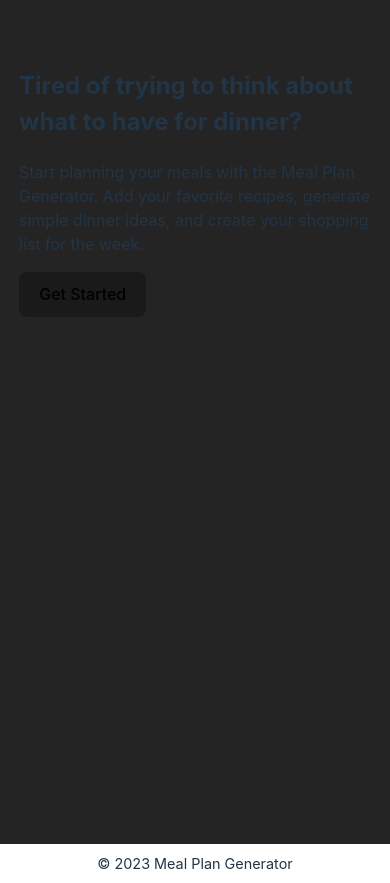
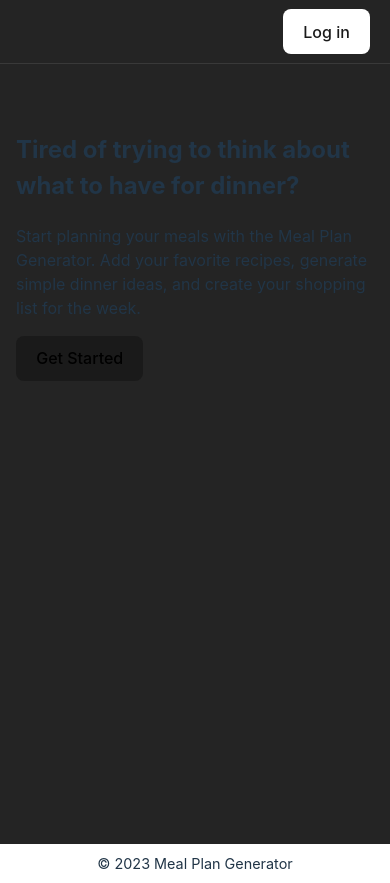
Before and after one commit to jrparente/app-simple-dinners, a React (Vite) app: page / in a window 390 px wide. Built offline with nearby package versions, Linux system fonts and the light colour scheme.

Commit message:
changes styles in navbar and sidebar

```diff
--- a/src/index.css
+++ b/src/index.css
@@ -219,7 +219,6 @@ button:focus-visible {
   padding: .5rem;
   background-color: #2c2c2c;
   border-radius: 5px;
-  margin-right: .5rem;
 }
 
 /* Sidebar */
@@ -231,6 +230,7 @@ button:focus-visible {
   width: 20rem;
   height: 100%;
   padding-top: 2rem;
+  padding-inline: 1rem;
   transition: transform 0.3s ease;
   background-color: #1b1b1b;
 
@@ -241,11 +241,12 @@ button:focus-visible {
 }
 
 .logo {
-  font-size: 1.5rem;
+  font-size: clamp(1.5rem, 2vw +1rem, 4rem);
   font-weight: 600;
   color: #e3e3e3;
   padding: 0.6rem;
   margin-right: auto;
+  background-color: transparent;
 }
 
 .nav {
@@ -261,14 +262,9 @@ button:focus-visible {
   align-items: center;
   width: 100%;
   padding: 0.6rem;
-  color: #e3e3e3;
+  color: #a1a1a1;
   cursor: pointer;
-}
-
-.menuLink:hover {
-  background-color: #2c2c2c;
   border-radius: 5px;
-  color: #e3e3e3;
 }
 
 .linkIcon {
@@ -283,6 +279,26 @@ button:focus-visible {
   color: #e3e3e3;
 }
 
+.logoutButton {
+  padding: 0.6rem;
+  width: 100%;
+  color: #e3e3e3;
+  cursor: pointer;
+  background-color: rgba(36, 36, 36, 0.9);
+  border: var(--border);
+  border-radius: 5px;
+}
+
+.logoutButton:hover,
+.menuLink:hover {
+
+  color: #e3e3e3;
+}
+
+.logoutButton:hover {
+  background-color: #2c2c2c;
+}
+
 /* Navbar */
 .navbar {
   display: flex;
--- a/src/pages/(dashboard)/_components/Nav/Nav.jsx
+++ b/src/pages/(dashboard)/_components/Nav/Nav.jsx
@@ -10,7 +10,7 @@ function Nav({ isSidebarOpen, resetSidebar }) {
       <div role="button" onClick={() => resetSidebar()} className="iconButton">
         <ChevronsRight />
       </div>
-      <NavLink to="/" className={"logo"}>
+      <NavLink to="/dashboard" className={"logo"}>
         Meal Plan Generator
       </NavLink>
     </nav>
--- a/src/pages/(dashboard)/_components/Sidebar/Sidebar.jsx
+++ b/src/pages/(dashboard)/_components/Sidebar/Sidebar.jsx
@@ -28,7 +28,7 @@ function Sidebar({ isMobile, isSidebarOpen, collapseSidebar }) {
       aria-label="Sidebar"
     >
       <div className="flex w-full align-center">
-        <NavLink to="/" className={"logo"}>
+        <NavLink to="/dashboard" className={"logo"}>
           Meal Plan Generator
         </NavLink>
         <div
@@ -81,7 +81,11 @@ function Sidebar({ isMobile, isSidebarOpen, collapseSidebar }) {
             <User className={"linkIcon"} /> Profile
           </NavLink>
         </li>
-        <li className={`${"menuLink"}`} onClick={handleLogout} role="button">
+        <li
+          className={`${"logoutButton"}`}
+          onClick={handleLogout}
+          role="button"
+        >
           <LogOut className={"linkIcon"} />
           Logout
         </li>
--- a/src/pages/(marketing)/Auth/auth.module.css
+++ b/src/pages/(marketing)/Auth/auth.module.css
@@ -1,13 +1,16 @@
 .authContainer {
   width: 100%;
+  max-width: 28rem;
   margin-inline: auto;
   margin-top: 32px;
-  width: 100%;
+
   padding: 20px;
-  border: 1px solid #ccc;
+
   border-radius: 5px;
   text-align: center;
+
   @media (min-width: 640px) {
+    border: var(--border);
     max-width: 28rem;
   }
 }
--- a/src/pages/(marketing)/Home/home.module.css
+++ b/src/pages/(marketing)/Home/home.module.css
@@ -8,26 +8,30 @@
   flex: 1 1 0%;
   margin-top: 4rem;
 
-  @media (max-width: 576px) {
-    margin-top: 0;
-  }
+
 }
 
 /* Hero Container */
 
 .heroContainer {
   width: 100%;
-  padding: 32px;
+  padding: 2rem;
   display: grid;
   grid-template-columns: repeat(12, 1fr);
   gap: 2rem;
   align-items: center;
   justify-content: center;
+
+  @media (max-width: 576px) {
+    grid-template-columns: repeat(7, 1fr);
+    padding: 2rem 0 2rem 0;
+  }
 }
 
 /* Content Inside Container */
 .content {
-  grid-column: span 12;
+  grid-column: span 7;
+
   @media (min-width: 1024px) {
     grid-column: span 7;
   }
@@ -36,6 +40,7 @@
 /* Image */
 .image {
   display: none;
+
   @media (min-width: 1024px) {
     display: block;
     grid-column: span 5;
--- a/src/pages/(marketing)/_components/Header/Header.jsx
+++ b/src/pages/(marketing)/_components/Header/Header.jsx
@@ -1,26 +1,19 @@
 import React from "react";
 import styles from "./header.module.css";
-import { NavLink } from "react-router-dom";
+import { Link, NavLink } from "react-router-dom";
 
 function Header() {
-  const userID = window.localStorage.getItem("userID");
   return (
     <header className={styles.header}>
       <nav className={styles.nav}>
-        <NavLink to="/" className={styles.logo}>
+        <Link to="/" className={styles.logo}>
           Meal Plan Generator
-        </NavLink>
+        </Link>
 
         <div className={styles.navLinks}>
-          {!userID ? (
-            <NavLink to="/auth" className={styles.loginBtn}>
-              Log in
-            </NavLink>
-          ) : (
-            <NavLink to="/dashboard" className={styles.getStartedBtn}>
-              Get started
-            </NavLink>
-          )}
+          <NavLink to="/auth" className={styles.loginBtn}>
+            Log in
+          </NavLink>
         </div>
       </nav>
     </header>
--- a/src/pages/(marketing)/_components/Header/header.module.css
+++ b/src/pages/(marketing)/_components/Header/header.module.css
@@ -13,9 +13,7 @@
   border-bottom: var(--border);
   padding: 10px 20px;
 
-  @media (max-width: 576px) {
-    display: none;
-  }
+
 }
 
 .nav {
@@ -31,7 +29,17 @@
   font-size: 1.5rem;
   font-weight: 600;
   color: rgba(255, 255, 255, 0.87);
-  margin-right: auto;
+
+
+  @media (max-width: 576px) {
+    display: none;
+  }
+}
+
+.navLinks {
+  display: flex;
+  align-items: center;
+  margin-left: auto;
 }
 
 .navLinks a {
```
